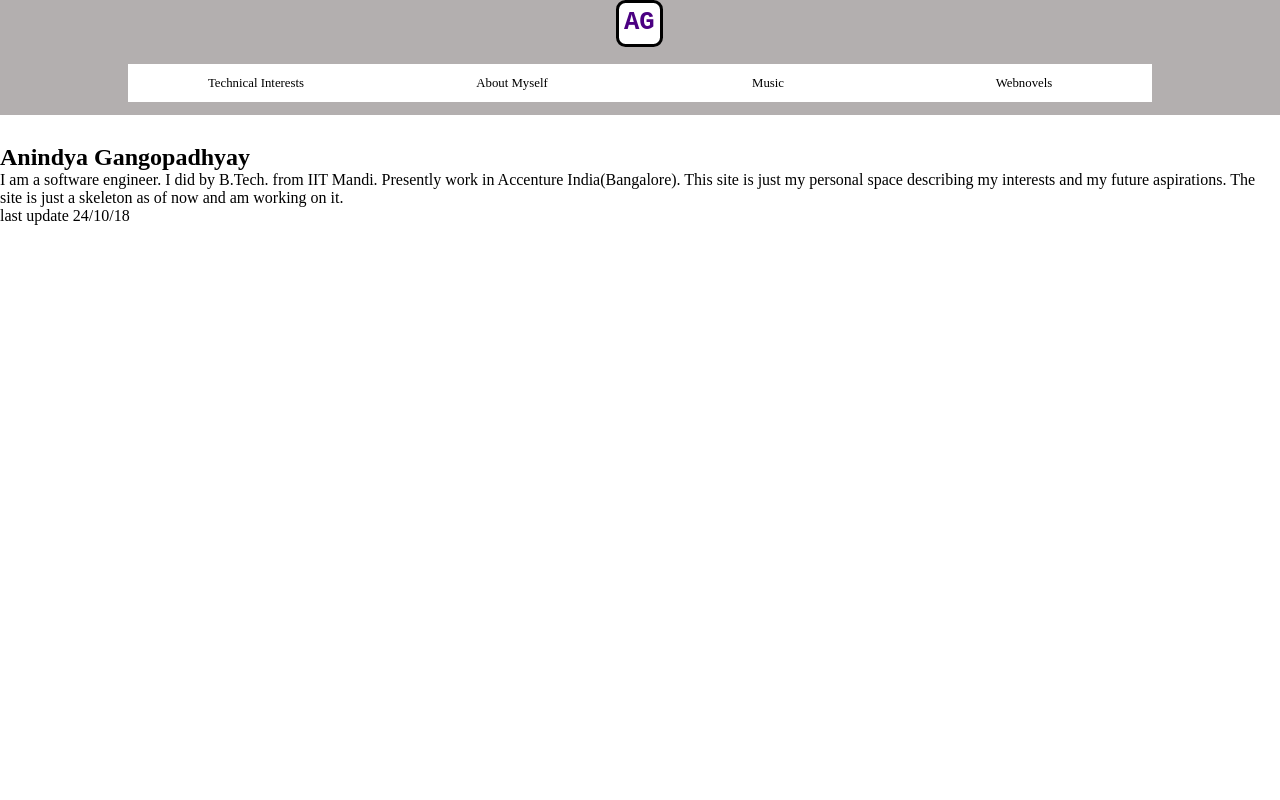
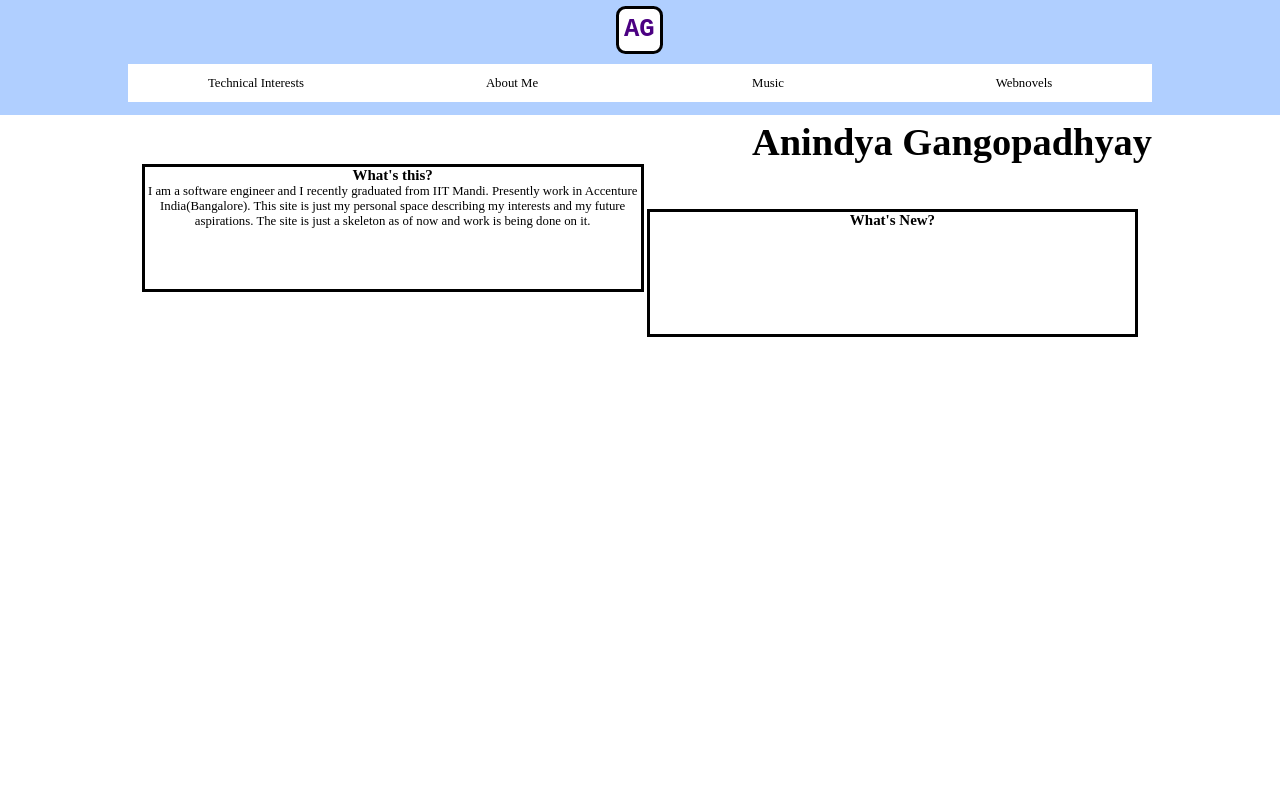
Before and after one commit to anindyag2003/anindyag2003.github.io, a plain HTML site: page index.html in a window 1280 px wide. Shown: the top 800 px of the page. Drawn offline with Linux system fonts and the light colour scheme.

Commit message:
bottomDiv
started on bottom div+style change

```diff
--- /dev/null
+++ b/contentStyle.css
@@ -0,0 +1,24 @@
+.bottomCoverDiv{
+    text-align: center;
+    padding-left: 10vw;
+    padding-right: 10vw;
+}
+
+.nameHead{
+    text-align: right;
+    font-size: 3vw;
+}
+
+.leftTop{
+    display: inline-block;
+    width: 49%;
+    height: 10vw;
+    border: 3px solid black;
+}
+
+.rightTop{
+    display: inline-block;
+    width: 48%;
+    height: 10vw;
+    border: 3px solid black;
+}
--- a/gen.css
+++ b/gen.css
@@ -9,14 +9,14 @@ body{
     margin-left: 0px;
     margin-right: 0px;
     background-color:white;
-    left: 10%;
+    font-size: 1vw;
 }
 
 
 nav{
     /*border: 4px solid black;*/
     padding: 0px;
-    background-color: white;
+    background-color: rgb(255, 255, 255);
     display: block;
     position: fixed;
     left: 10%;
--- a/index.html
+++ b/index.html
@@ -5,6 +5,7 @@
         </title>
         <link rel="stylesheet" href="gen.css">
         <link rel="stylesheet" href="mainMenu.css">
+        <link rel="stylesheet" href="contentStyle.css">
         <link rel="stylesheet" href="misc.css">
 
         <script src="jquery-3.3.1.js"></script>
@@ -24,7 +25,7 @@
                         </ul>
                     </li><!--
 
-                --><li class="menuItem">About Myself
+                    --><li class="menuItem">About Me
                         <ul class="submenuItemList">
                             <li class="submenuItem"><a href="#" class="submenuLink">link1</a></li>
                             <li class="submenuItem"><a href="#" class="submenuLink">link1</a></li>
@@ -56,13 +57,59 @@
             <br><br>
             <br><br>
             <h2 class="nameHead">Anindya Gangopadhyay</h2>
-        <p class="myself">I am a software engineer. I did by B.Tech. from IIT Mandi. Presently work in Accenture India(Bangalore). This site is just my
-                  personal space describing my interests and my future aspirations. The site is just a skeleton as of now and am working on it.</p>
-
+            <aside class="leftTop">
+                <h3 class="siteDescHead">What's this?</h3>
+                <p class="thisSite">I am a software engineer and I recently graduated from IIT Mandi. Presently work
+                            in Accenture India(Bangalore). This site is just my
+                            personal space describing my interests and my future aspirations.
+                            The site is just a skeleton as of now and work is being done on it.</p>
+                </aside>
+            <aside class="rightTop">
+                <h3 class="newSectionHead">What's New?</h3>
+            </aside>
+            <br>
+            <br>
+            <br>
+            <br>
+            <br>
+            <br>
+            <br>
+            <br>
+            <br>
+            <br>
+            <br>
+            <br>
+            <br>
+            <br>
+            <br>
+            <br>
+            <br>
+            <br>
+            <br>
+            <br>
+            <br>
+            <br>
+            <br>
+            <br>
+            <br>
+            <br>
+            <br>
+            <br>
+            <br>
+            <br>
+            <br>
+            <br>
+            <br>
+            <br>
+            <br>
+            <br>
+            <br>
+            <br>
+            <br>
+            <br>
+            <br>
+            <br>
             last update 24/10/18
-
-        <br><br><br><br><br><br><br><br><br><br><br><br><br><br><br><br><br><br><br><br><br><br><br><br><br><br><br><br><br><br><br><br><br><br>
-        <br><br><br><br><br><br><br><br><br><br><br><br><br><br><br><br><br><br><br><br><br><br><br><br><br>fsdfdsfdf<br><br>fadass<br><br>faasf<br>
         </div>
     </body>
 </html>
--- a/mainMenu.css
+++ b/mainMenu.css
@@ -22,8 +22,8 @@
     padding-right: 5vw;
     */
     position: relative;
-    background-color: white;
     height: inherit;
+    background-color: rgb(255, 255, 255);
 }
 
 .menuItem:hover{
@@ -52,7 +52,7 @@
 }
 
 .submenuLink:hover{
-   background-color: rgb(0, 153, 153)
+   background-color: rgb(204, 228, 228)
 }
 
 .topCoverDiv{
@@ -60,10 +60,7 @@
     position: fixed;
     width: 100vw;
     height: 9vw;
-    background-color: rgba(161, 156, 156, 0.801);
+    background-color: rgba(157, 196, 255, 0.801);
+    padding-top: 0.5vw;
     /*text-align: center;*/
 }
-
-.bottomCoverDiv{
-    left:10%;
-}
```
Also changed, not shown: misc.css (line endings or trailing spaces). Lines whose indentation alone changed are shown as unchanged.
